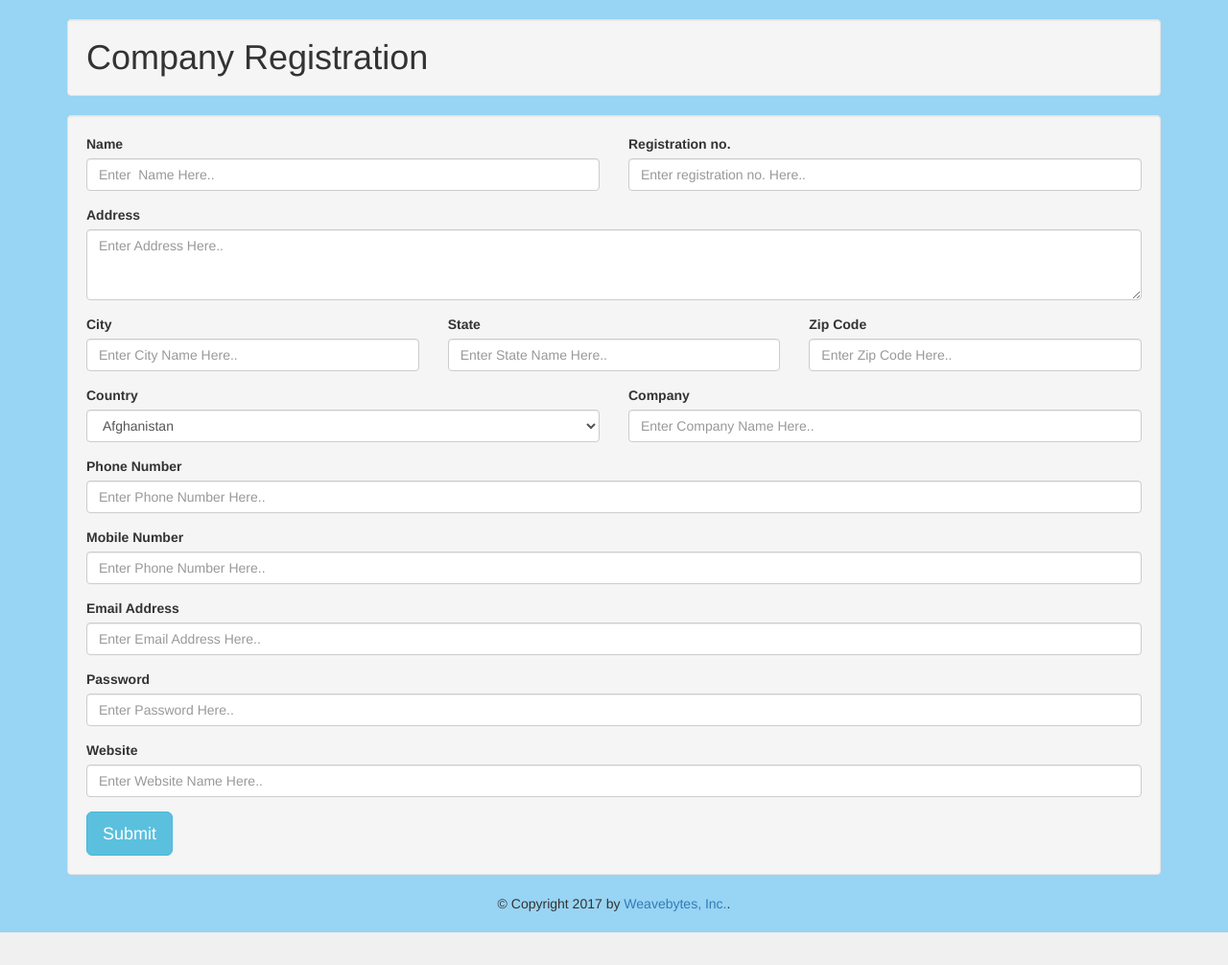
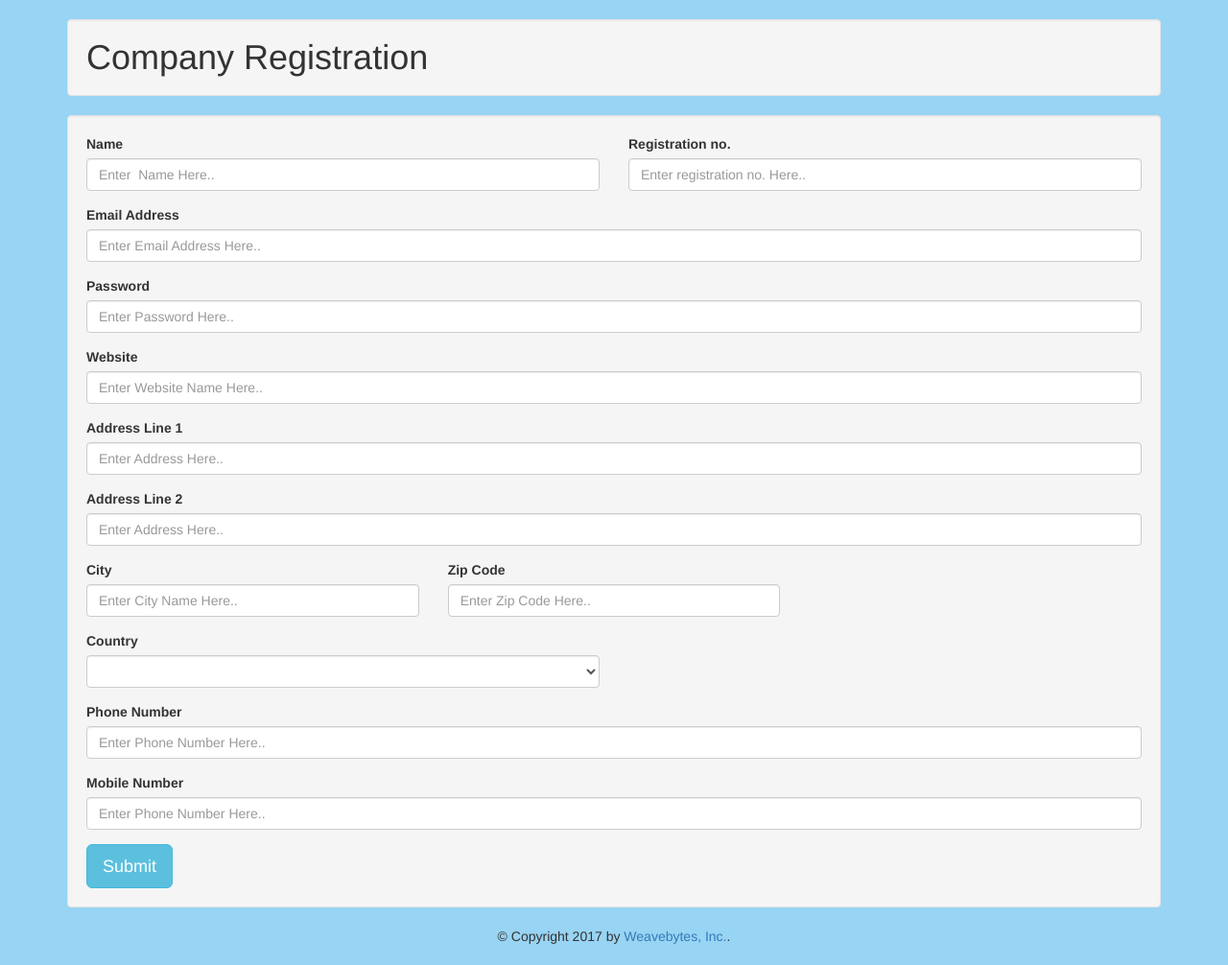
Before and after one commit to stoic1979/karma, a Python web app: template templates/company/signup.html in a window 1280 px wide. Shown: the part 52-1058 px from the top of the page at 96% size. Before the commit the page ends 1024 px from the top, so only its background shows below. Run offline with Jinja, Linux system fonts and the light colour scheme; the template is opened without the code that fills it, so the values that code supplies are empty; some libraries are stand-ins or nearby versions.

Commit message:
angular flask post

```diff
--- a/templates/company/signup.html
+++ b/templates/company/signup.html
@@ -6,49 +6,85 @@
 
 {% endblock %}
 {% block content %}
-
+<script src="https://ajax.googleapis.com/ajax/libs/angularjs/1.6.4/angular.min.js"></script>
+        <script>
+            angular.module('karmaApp', [])
+            .controller('karmaControllerApp', function($scope, $http) {
+                $scope.info = {};
+				$scope.addcompany = function(){
+					alert($scope.info);
+					$http({
+						method: 'POST',
+						url: '/api/company/',
+						data: $scope.info
+					}).then(function(response){
+						alert("hello...")
+						alert("hiiiii");
+					}, function(error){
+						console.log(error);
+						alert("error..." + error);
+						alert(error["data"]);
+					})
+					 //end http
+				} //end metnod
+			}) // end controller
+        </script>
 
 <p class="important">
-<body>
+<body ng-app="karmaApp" ng-controller="karmaControllerApp">
 <h1 class="well">Company Registration </h1>
     <div class="col-lg-12 well">
 	    <div class="row">
-		    <form action="/company/signup" method="post">
+		    <form>
 
 			    <div class="col-sm-12">
 				    <div class="row">
 
                         <div class="col-sm-6 form-group">
 						    <label> Name</label>
-							    <input type="text" placeholder="Enter  Name Here.." name="name" class="form-control">
+							    <input type="text" placeholder="Enter  Name Here.." ng-model="info.name" class="form-control">
                         </div>
 
                         <div class="col-sm-6 form-group">
 							<label>Registration no.</label>
-								<input type="text" placeholder="Enter registration no. Here.." name="regis" class="form-control">
+								<input type="text" placeholder="Enter registration no. Here.." ng-model="info.registration_no" class="form-control">
 						</div>
 
                     </div>
 
+					<div class="form-group">
+						<label>Email Address</label>
+					    	<input type="text" placeholder="Enter Email Address Here.." ng-model="info.email" class="form-control">
+					</div>
+
+					<div class="form-group">
+						<label>Password</label>
+					    	<input type="password" placeholder="Enter Password Here.." ng-model="info.password" class="form-control">
+					</div>
+
+					<div class="form-group">
+						<label>Website</label>
+					    	<input type="text" placeholder="Enter Website Name Here.." ng-model="info.website" class="form-control">
+					</div>
+
                     <div class="form-group">
-						<label>Address</label>
-							<textarea placeholder="Enter Address Here.." rows="3" name="address" class="form-control"></textarea>
+						<label>Address Line 1</label>
+							<input placeholder="Enter Address Here.." rows="3" ng-model="info.address_line1" class="form-control"></input>
 						</div>
+					<div class="form-group">
+						<label>Address Line 2</label>
+							<input placeholder="Enter Address Here.." rows="3" ng-model="info.address_line2" class="form-control"></input>
+					</div>
 
                     <div class="row">
 						<div class="col-sm-4 form-group">
 							<label>City</label>
-								<input type="text" placeholder="Enter City Name Here.." name="city" class="form-control">
-						</div>
-
-                        <div class="col-sm-4 form-group">
-							<label>State</label>
-								<input type="text" placeholder="Enter State Name Here.." name="state" class="form-control">
+								<input type="text" placeholder="Enter City Name Here.." ng-model="info.city" class="form-control">
 						</div>
 
                         <div class="col-sm-4 form-group">
 							<label>Zip Code </label>
-								<input type="text" placeholder="Enter Zip Code Here.." name="zip" class="form-control">
+								<input type="text" placeholder="Enter Zip Code Here.." ng-model="info.zip" class="form-control">
                         </div>
                     </div>
 
@@ -56,7 +92,7 @@
                         <div class="col-sm-6 form-group">
 							<label>Country</label>
 
-                                    <select id="country" class="form-control" width="200%" name="country" id="country" required="">
+                                    <select id="country" class="form-control" width="200%" ng-model="info.country" id="country" required="">
                             			<option>Afghanistan</option>
                             			<option>Bahamas</option>
                             			<option>Cambodia</option>
@@ -69,39 +105,21 @@
                         			</select>
 
                         </div>
-
-						<div class="col-sm-6 form-group">
-							<label>Company</label>
-								<input type="text" placeholder="Enter Company Name Here.." name="company" class="form-control">
-						</div>
 					</div>
 
                     <div class="form-group">
 						<label>Phone Number</label>
-					    	<input type="text" placeholder="Enter Phone Number Here.." name="phone" class="form-control">
+					    	<input type="text" placeholder="Enter Phone Number Here.." ng-model="info.tel_no" class="form-control">
 					</div>
 
                     <div class="form-group">
 						<label>Mobile Number</label>
-						    <input type="text" placeholder="Enter Phone Number Here.." name="mobile" class="form-control">
+						    <input type="text" placeholder="Enter Phone Number Here.." ng-model="info.mobile" class="form-control">
 					</div>
 
-					<div class="form-group">
-						<label>Email Address</label>
-					    	<input type="text" placeholder="Enter Email Address Here.." name="email" class="form-control">
-					</div>
 
-					<div class="form-group">
-						<label>Password</label>
-					    	<input type="password" placeholder="Enter Password Here.." name="password" class="form-control">
-					</div>
 
-					<div class="form-group">
-						<label>Website</label>
-					    	<input type="text" placeholder="Enter Website Name Here.." name="website" class="form-control">
-					</div>
-
-					    <button type="submit" class="btn btn-lg btn-info">Submit</button>
+					    <button type="submit" class="btn btn-lg btn-info" ng-click="addcompany()" >Submit</button>
 				</div>
             </form>
         </div>
```
